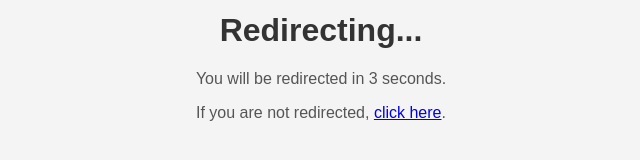
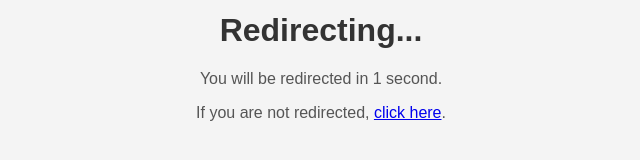
Before and after one commit to carligithub400/mysite, a plain HTML site: page index.html in a window 1280 px wide. Shown: the part 336-496 px from the top of the page, 319-959 px from the left. Drawn offline with Linux system fonts and the light colour scheme.

Commit message:
Update index.html

```diff
--- a/index.html
+++ b/index.html
@@ -29,7 +29,7 @@
 <body>
     <div class="message">
         <h1>Redirecting...</h1>
-        <p>You will be redirected in 3 seconds.</p>
+        <p>You will be redirected in 1 second.</p>
         <p>If you are not redirected, <a href="https://gravatar.com/starlightthoughtfullyb96b9f1f48">click here</a>.</p>
     </div>
 </body>
```
